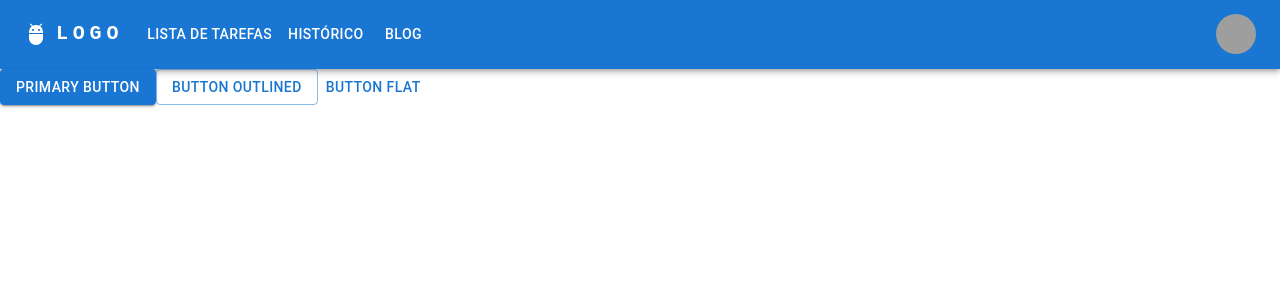
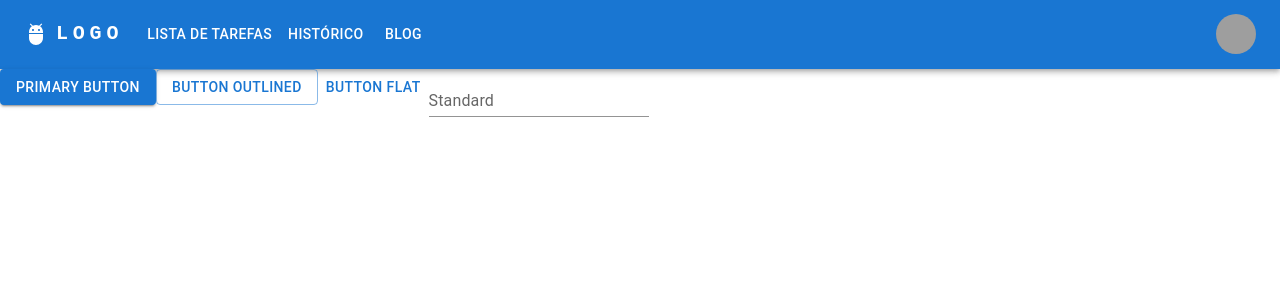
Before and after one commit to Odorizzi1/my-design, a React (Create React App) app: page / in a window 1280 px wide. Shown: the top 300 px of the page. Built offline with nearby package versions, Linux system fonts and the light colour scheme; grey boxes are pictures that could not be loaded.

Commit message:
[Task - 3] Criação do TextField
criação do TextField conforme cores primarias

```diff
--- /dev/null
+++ b/src/components/TextField.js
@@ -0,0 +1,11 @@
+import * as React from 'react';
+import Box from '@mui/material/Box';
+import TextField from '@mui/material/TextField';
+
+export default function BasicTextFields() {
+    return (
+
+        <TextField id="standard-basic" label="Standard" variant="standard" />
+
+    );
+}
--- a/src/pages/loginScreen.js
+++ b/src/pages/loginScreen.js
@@ -3,6 +3,8 @@ import NavBar from "../components/NavBar";
 import ButtonPrimary from "../components/ButtonPrimary";
 import ButtonOutlined from "../components/ButtonOutlined";
 import ButtonFlat from "../components/ButtonFlat";
+import { TextField } from "@mui/material";
+import BasicTextFields from "../components/TextField";
 
 const LoginScreen = () => {
     return (
@@ -17,8 +19,11 @@ const LoginScreen = () => {
                 />
 
                 <ButtonFlat
-            label = "Button Flat"
+                    label="Button Flat"
                 />
+                <BasicTextFields />
+
+
             </div>
 
         </div>
```
Lines whose indentation alone changed are shown as unchanged.
